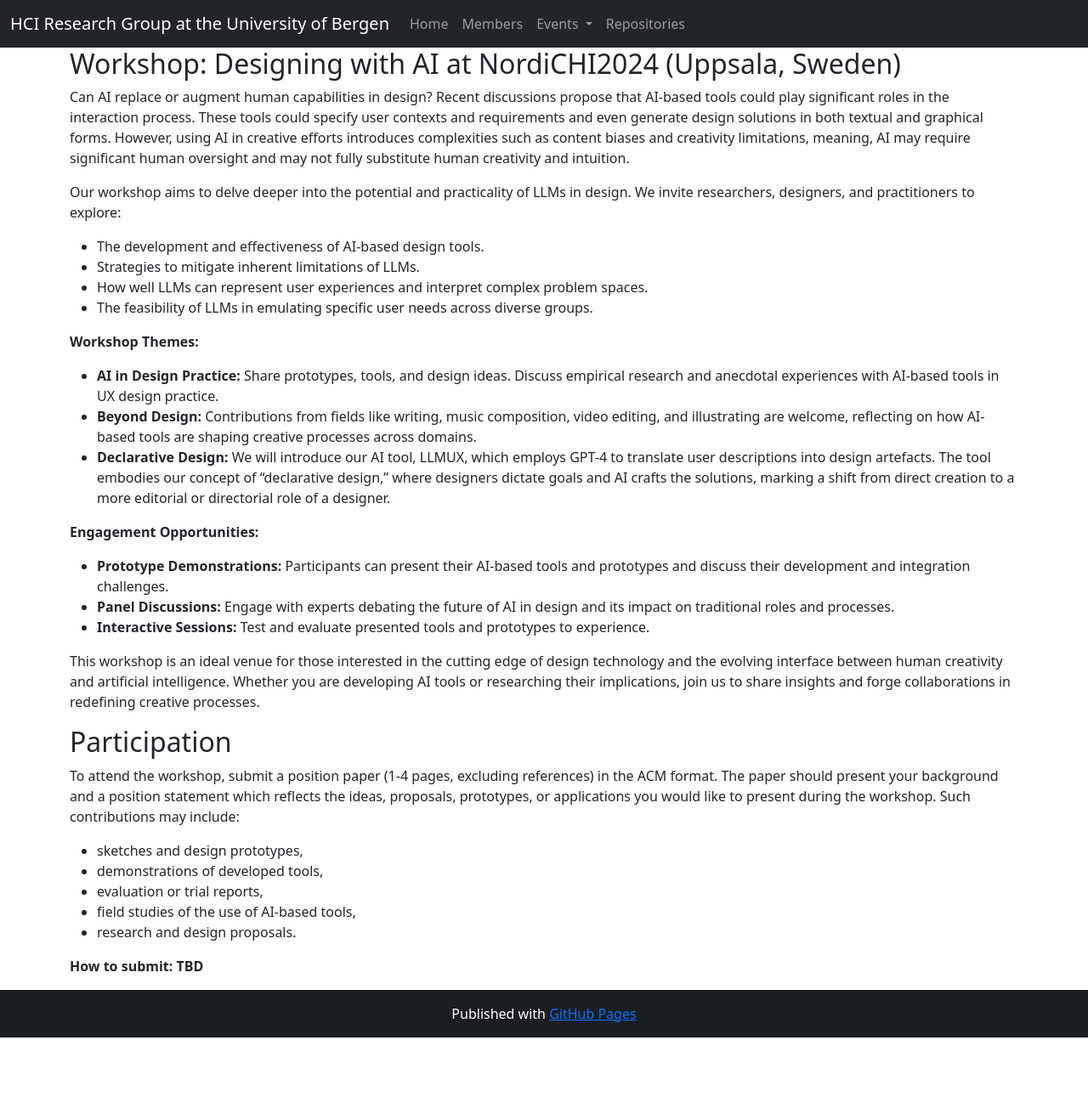
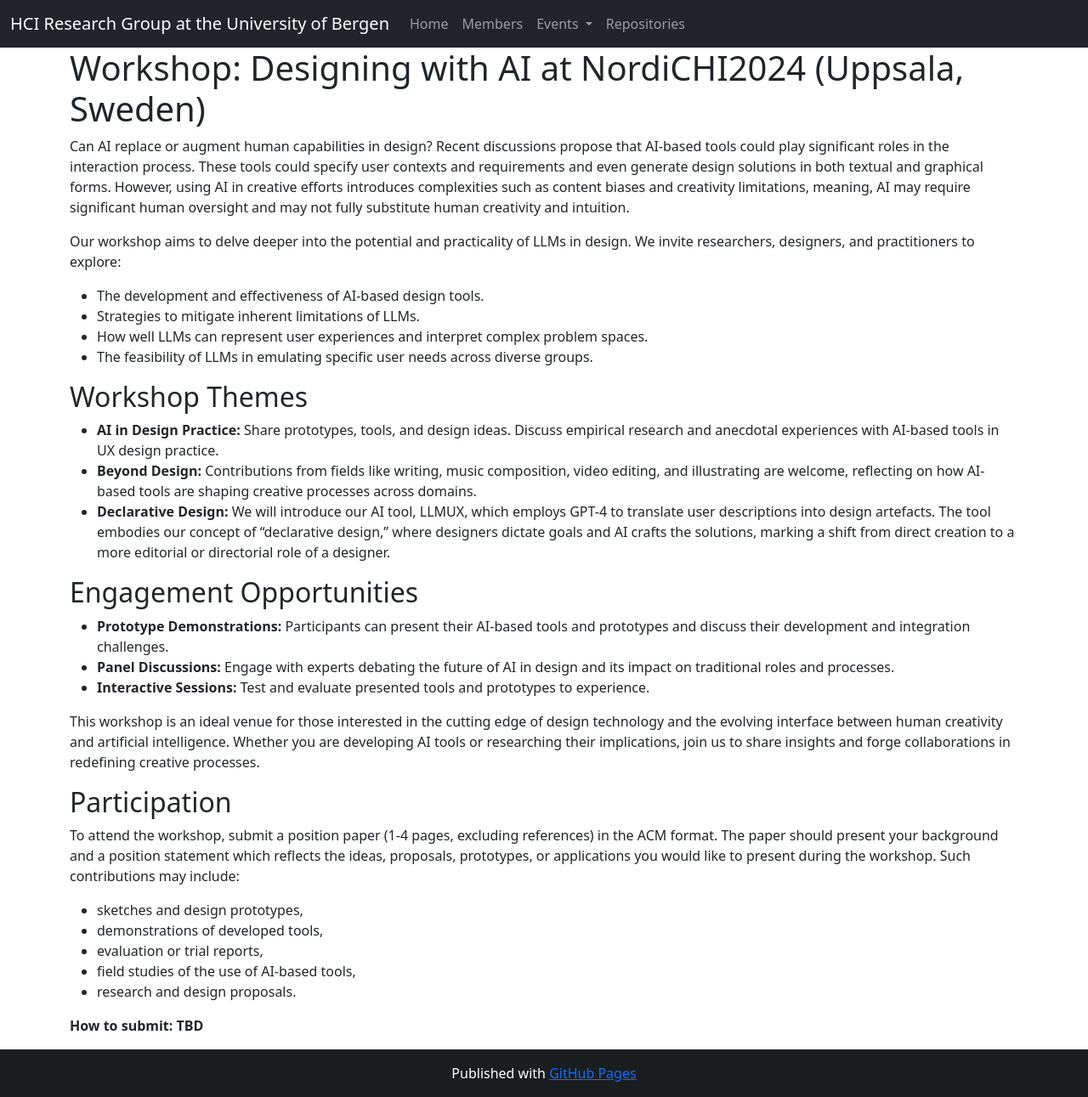
Before and after one commit to BergenHCI/bergenhci.github.io, a Jekyll site: the page built from ws/designing_with_ai.md, in a window 1280 px wide. Shown: the whole page at 85% size. Built offline with Jekyll 4.4.1, drawn with Linux system fonts in a browser that asks for light colours; our own code applies the rules of GitHub Pages for plain Markdown files; the repository's description, which GitHub fills in, is left out; before the commit the page ends 1221 px from its top, so only the background shows below that.

Commit message:
up ws page

```diff
--- a/ws/designing_with_ai.md
+++ b/ws/designing_with_ai.md
@@ -1,5 +1,5 @@
 
-## Workshop: Designing with AI at NordiCHI2024 (Uppsala, Sweden)
+# Workshop: Designing with AI at NordiCHI2024 (Uppsala, Sweden)
 
 Can AI replace or augment human capabilities in design? Recent discussions propose that AI-based tools could play significant roles in the interaction process. These tools could specify user contexts and requirements and even generate design solutions in both textual and graphical forms. However, using AI in creative efforts introduces complexities such as content biases and creativity limitations, meaning, AI may require significant human oversight and may not fully substitute human creativity and intuition.
 
@@ -10,13 +10,13 @@ Our workshop aims to delve deeper into the potential and practicality of LLMs in
 - How well LLMs can represent user experiences and interpret complex problem spaces.
 - The feasibility of LLMs in emulating specific user needs across diverse groups.
 
-**Workshop Themes:**
+## Workshop Themes
 
 - **AI in Design Practice:** Share prototypes, tools, and design ideas. Discuss empirical research and anecdotal experiences with AI-based tools in UX design practice.
 - **Beyond Design:** Contributions from fields like writing, music composition, video editing, and illustrating are welcome, reflecting on how AI-based tools are shaping creative processes across domains.
 - **Declarative Design:** We will introduce our AI tool, LLMUX, which employs GPT-4 to translate user descriptions into design artefacts. The tool embodies our concept of "declarative design," where designers dictate goals and AI crafts the solutions, marking a shift from direct creation to a more editorial or directorial role of a designer.
 
-**Engagement Opportunities:**
+## Engagement Opportunities
 
 - **Prototype Demonstrations:** Participants can present their AI-based tools and prototypes and discuss their development and integration challenges.
 - **Panel Discussions:** Engage with experts debating the future of AI in design and its impact on traditional roles and processes.
```
